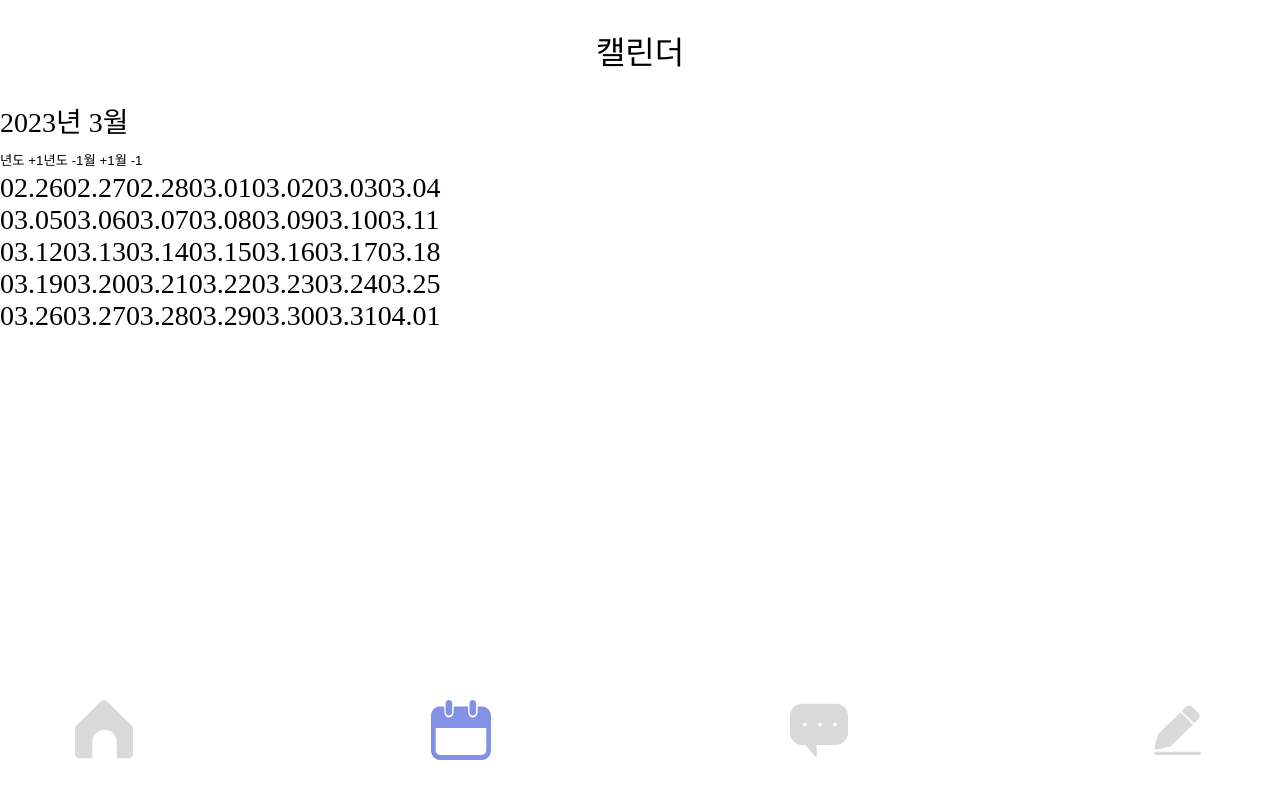
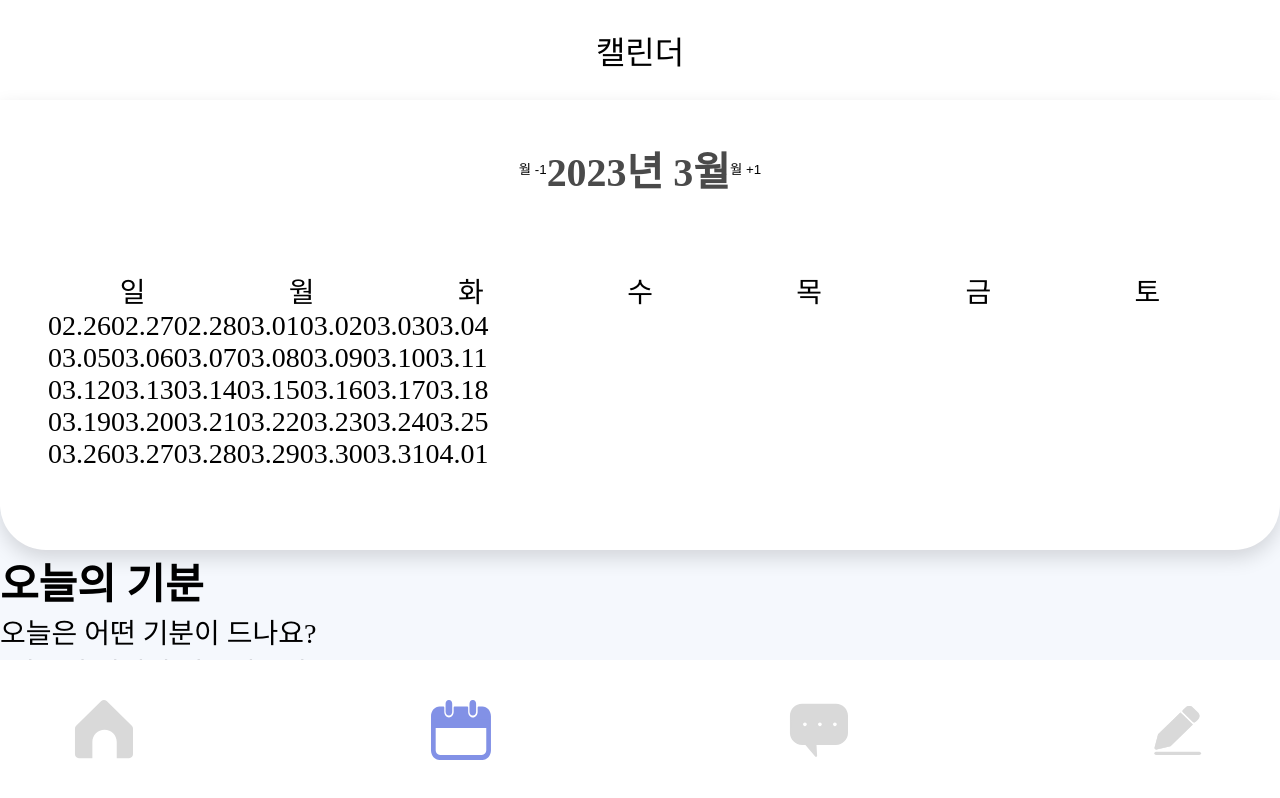
Before and after one commit to Kimbangul/IHuAe-web, a Next.js app: page /calendar in a window 1280 px wide. Built offline with nearby package versions, Linux system fonts and the light colour scheme; a web font is replaced by a local one.

Commit message:
style: calendar styling

```diff
--- a/src/components/calendar/CalendarContainer.tsx
+++ b/src/components/calendar/CalendarContainer.tsx
@@ -4,12 +4,12 @@ import { CalendarInfoType, CalendarActionType } from "./CalendarType";
 import CalendarView from "./CalendarView"
 
 const CalendarContainer = () => {
-  // PARAM state
+  // PARAM calendar initial state
   const initialCalendarState = {
     year: moment().year(),
     month: moment().month() + 1,
   };
-
+  // FUNCTION calendar reducer
   const calendarReducer = (state : CalendarInfoType, action : CalendarActionType) => {
     let newYear : number;
     let newMonth : number;
@@ -38,8 +38,6 @@ const CalendarContainer = () => {
     }
   }
 
-
-
   const [calendarInfo, setCalendarInfo] = useReducer(calendarReducer, initialCalendarState);
 
 
--- a/src/components/calendar/CalendarView.tsx
+++ b/src/components/calendar/CalendarView.tsx
@@ -1,18 +1,30 @@
+import styled from 'styled-components';
 import Header from '../common/Header';
 import makeMonthCalendar from './makeCalendar';
 import { CalendarViewParamType } from './CalendarType';
 
 const CalendarView = ({year, month,setCalendarInfo} : CalendarViewParamType) => {
   const thisMonthCalendar = makeMonthCalendar(year, month);
+  const week = ['일','월','화','수', '목','금','토'];
 
   return (
-    <>
+    <Calendar.Wrap>
       <Header title='캘린더' />
-      <div>{year}년 {month}월</div>
-      <button onClick={() => setCalendarInfo({type: 'INCREASE_YEAR'})}>년도 +1</button>
+      <Calendar.Content className='contents'>
+      <Calendar.Calendar.Container>
+      <Calendar.Calendar.MonthInfo>
+        <button onClick={() => setCalendarInfo({type: 'DECREASE_MONTH'})}>월 -1</button>
+        <Calendar.Calendar.MonthText>{year}년 {month}월</Calendar.Calendar.MonthText>
+        <button onClick={()=>setCalendarInfo({type: 'INCREASE_MONTH'})}>월 +1</button>
+      </Calendar.Calendar.MonthInfo>
+      {/* <button onClick={() => setCalendarInfo({type: 'INCREASE_YEAR'})}>년도 +1</button>
       <button onClick={() => setCalendarInfo({type: 'DECREASE_YEAR'})}>년도 -1</button>
-      <button onClick={()=>setCalendarInfo({type: 'INCREASE_MONTH'})}>월 +1</button>
-      <button onClick={() => setCalendarInfo({type: 'DECREASE_MONTH'})}>월 -1</button>
+       */}
+       <Calendar.Calendar.Week>
+       {week.map(el => {
+        return <Calendar.Calendar.WeekItem key={el}>{el}</Calendar.Calendar.WeekItem>
+       })}
+       </Calendar.Calendar.Week>
       {thisMonthCalendar.map((week, idx) => {
         return (
          <div key={`week${idx}`}>
@@ -24,9 +36,63 @@ const CalendarView = ({year, month,setCalendarInfo} : CalendarViewParamType) =>
          </div>
         )
       })}
-    </>
+      </Calendar.Calendar.Container>
+      <section>
+      <h2>오늘의 기분</h2>
+      <div>
+        <div>
+          <span></span>
+          <p>오늘은 어떤 기분이 드나요?</p>
+        </div>
+        <p>{`(기분에 대해서 기록해보세요)`}</p>
+      </div>
+      </section>
+      </Calendar.Content>
+    </Calendar.Wrap>
   );
 };
 
 
+// COMPONENT style
+const Calendar= {
+  Wrap: styled.div`
+  display: flex;
+  flex-direction: column;
+  flex-grow: 1;
+  height: 100%;
+  `,
+  Content: styled.div`
+    background: ${({theme})=> theme.color.bg.bg_01};
+    flex-grow: 1;
+  `,
+  Calendar : {
+    Container : styled.section`
+      background-color: ${({theme})=> theme.color.white};
+      border-radius: 0 0 2.3rem 2.3rem;
+      padding: 2rem 2.4rem 4rem 2.4rem;
+      box-shadow: 0 0.4rem 1rem rgba(0,0,0,0.14);
+    `,
+    MonthInfo : styled.div`
+      display: flex;
+      justify-content: center;
+      align-items: center;
+    `,
+    MonthText: styled.h2`
+      color: ${({theme}) => theme.color.text.text_09};
+      font-size: 2rem;
+      ${({theme}) => theme.font.sans.bold};
+    `,
+    Week: styled.div`
+      display: grid;
+      grid-template-columns: 1fr 1fr 1fr 1fr 1fr 1fr 1fr;
+      margin-top: 3.6rem;
+    `,
+    WeekItem: styled.span`
+      display: inline-block;
+      text-align: center;
+    `
+  }
+};
+
+
 export default CalendarView;
```
